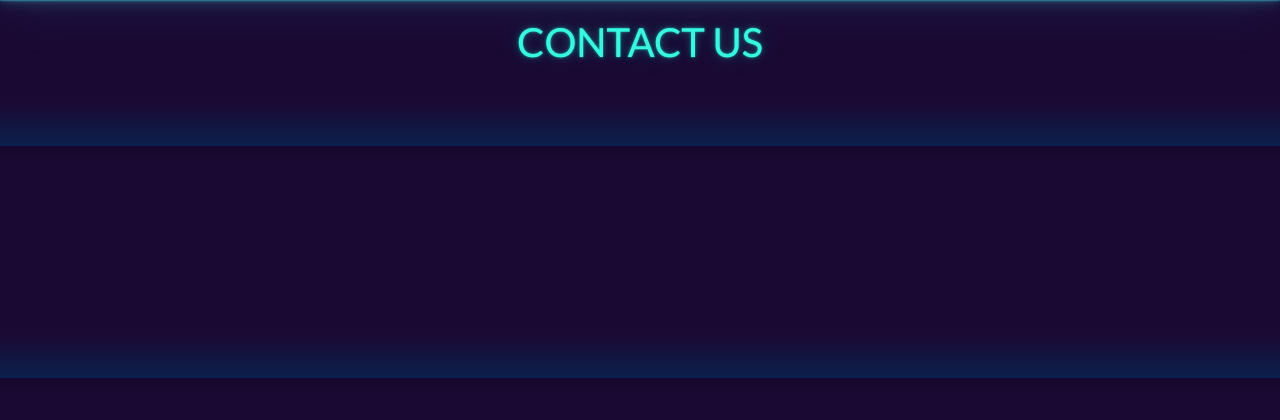
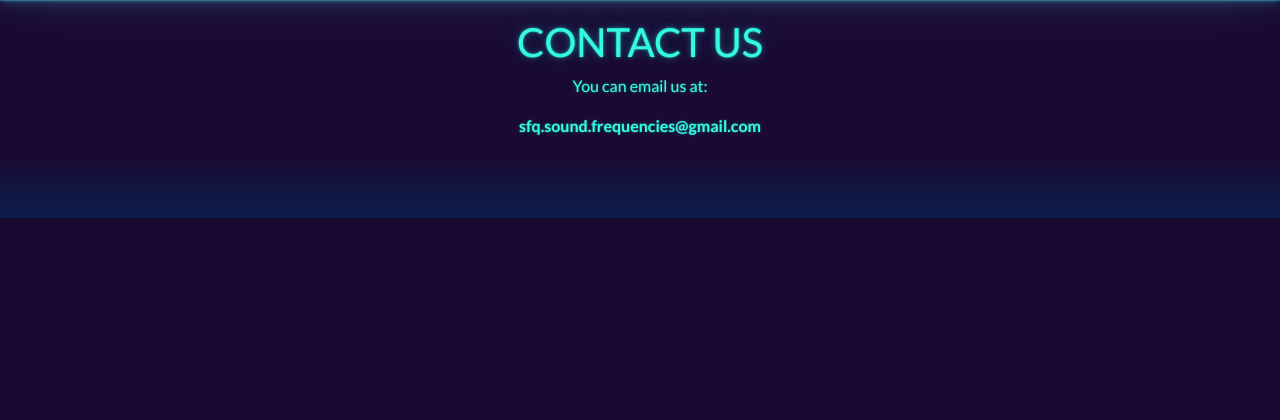
Before and after one commit to AssiaHristova/SoundFrequencies, a Django app: page /contacts/ in a window 1280 px wide. Shown: the part 86-506 px from the top of the page. Run offline with Django 3.2, Linux system fonts and the light colour scheme; some libraries are stand-ins or nearby versions.

Commit message:
Updated the about and contacts page

```diff
--- a/sound_frequencies/web/views/list_views/views.py
+++ b/sound_frequencies/web/views/list_views/views.py
@@ -10,10 +10,10 @@ class HomePageView(ListView):
 
     def get_context_data(self, **kwargs):
         context = super().get_context_data(**kwargs)
-        release = Release.objects.order_by('date').last()
+        releases = Release.objects.order_by('date')[:3]
         event = Event.objects.filter(date__gt=datetime.today()).first()
         merch_list = Merchandise.objects.order_by('date')[:3]
-        context = {'release': release,
+        context = {'releases': releases,
                    'event': event,
                    'merch_list': merch_list
                    }
--- a/templates/general/about_us.html
+++ b/templates/general/about_us.html
@@ -3,5 +3,8 @@
 {% block content %}
 
 <h1 class="text-center">ABOUT US</h1>
+    <p class="text-center">
+    Sound Frequencies (SFQ), is a young organization, focused on organizing Hardcore parties, aiming to cover all sub-genres in each one of them. SFQ artists, deliver diverse atmosphere, where you can hear all kind of genres mixed together.
+    </p>
 
 {% endblock %}
--- a/templates/general/contact_us.html
+++ b/templates/general/contact_us.html
@@ -3,5 +3,12 @@
 {% block content %}
 
 <h1 class="text-center">CONTACT US</h1>
+    <p class="text-center">
+    You can email us at:</p>
+    <p class="text-center">
+    <strong>sfq.sound.frequencies@gmail.com</strong>
+    </p>
+
+
 
 {% endblock %}
--- a/templates/web/list_templates/home_page.html
+++ b/templates/web/list_templates/home_page.html
@@ -53,8 +53,9 @@
 
 
         <div class="container">
-            <h1 style="text-align:center">RECENT RELEASE</h1>
-            {% if release %}
+            <h1 style="text-align:center">RECENT RELEASES</h1>
+            {% if releases %}
+                {% for release in releases %}
                 <div class="row">
                     <div class="col-md-4 align-content-center">
                         <div class="thumbnail">
@@ -67,6 +68,7 @@
                         </div>
                     </div>
                 </div>
+                {% endfor %}
             {% endif %}
             <div class="text-center">
                 <a href="{% url 'releases list' %}" class="btn btn-primary">ALL RELEASES</a>
```
Also changed, not shown: tests/web/list_views_tests/home_page_tests.py (+5 -5 lines).
